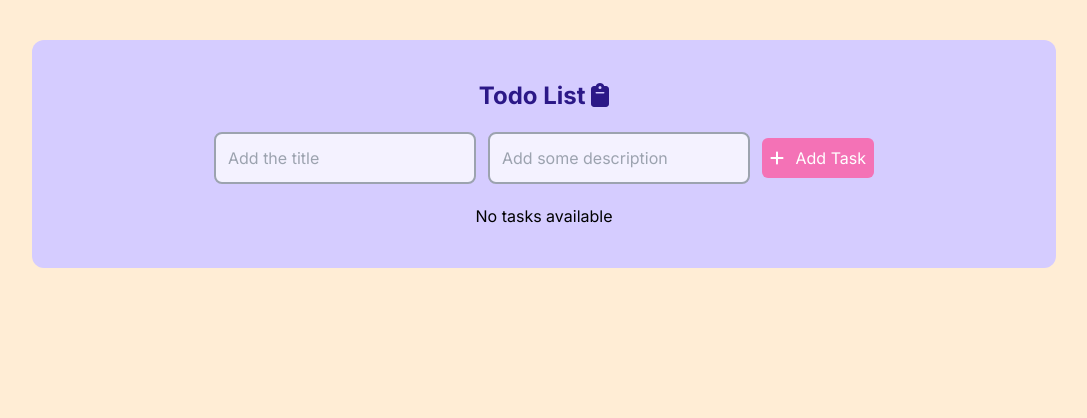
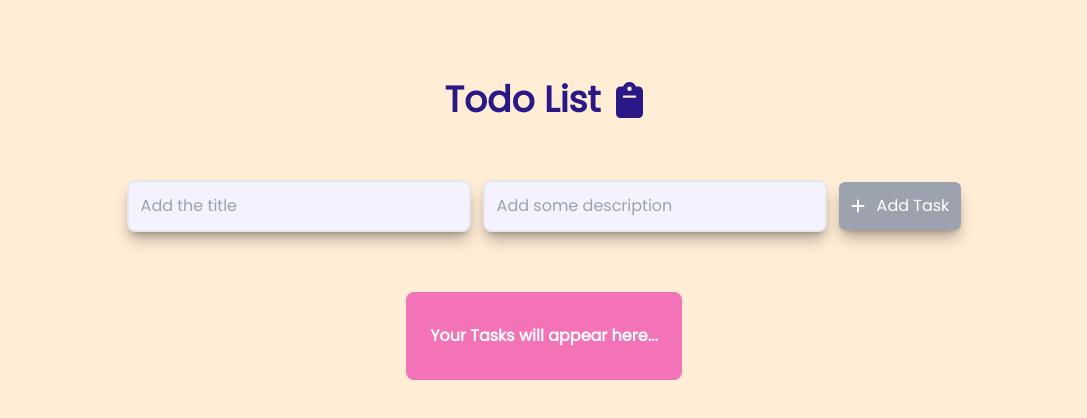
Before and after one commit to Sohini3018/simple-todo-list-UI, a Next.js app: page / in a window 1280 px wide. Shown: the top 418 px of the page, without its empty margins (96-1183 px from the left). Built offline with nearby package versions, Linux system fonts and the light colour scheme.

Commit message:
several changes to improve ui and ux

```diff
--- a/app/components/Todo.jsx
+++ b/app/components/Todo.jsx
@@ -1,11 +1,26 @@
 "use client";
 import React, { useState } from "react";
+import { FontAwesomeIcon } from "@fortawesome/react-fontawesome";
+import { faPencil, faTrash } from "@fortawesome/free-solid-svg-icons";
+export const maxTitle = 30;
 
-const Todo = ({ task, index, handleDelete,handleEdit }) => {
+const Todo = ({ task, index, handleDelete, handleEdit }) => {
   const [isDone, setIsDone] = useState(false);
   const [toggleEdit, setToggleEdit] = useState(false);
+  const [isDetailsVisible, setDetailsVisible] = useState(false);
   const [editedTitle, setEditedTitle] = useState(task.title);
   const [editedDesc, setEditedDesc] = useState(task.desc);
+
+  const handleTitle = (e) => {
+    const title_ = e.target.value;
+    if (title_.length <= maxTitle) {
+      setEditedTitle(title_);
+    }
+  };
+
+  const toggleDetails = () => {
+    setDetailsVisible(!isDetailsVisible);
+  };
 
   const handletaskDone = () => {
     setIsDone(!isDone);
@@ -13,29 +28,29 @@ const Todo = ({ task, index, handleDelete,handleEdit }) => {
 
   const handleToggleEdit = () => {
     setToggleEdit(true);
-  }
+  };
 
-  const handleSaveEdit = ()=>{
-    handleEdit(index,editedTitle,editedDesc);
+  const handleSaveEdit = () => {
+    handleEdit(index, editedTitle, editedDesc);
     setToggleEdit(false);
-  }
+  };
 
   return (
-    <li className="flex flex-grow justify-between items-center bg-[#F4F2FF] border-0 rounded-lg m-5 p-3 flex-col gap-4 md:flex-row md:flex-grow">
+    <li className="flex flex-grow justify-between w-full md:w-auto md:min-w-[500px] max-w-2xl items-center bg-[#F4F2FF] rounded-lg px-5 py-3 my-5 md:mx-8 gap-4 md:flex-row md:flex-grow shadow-lg shadow-black/30">
       <div className="flex flex-col">
-      {toggleEdit? (
-        <div className="flex flex-col gap-3 mt-3">
+        {toggleEdit ? (
+          <div className="flex flex-col gap-3 mt-3 w-[62vw] md:w-[40vw]">
             <input
               type="text"
               placeholder="Edit the title"
-            className="bg-[#F4F2FF] p-2 border-2 border-gray-400 rounded-lg"
+              className="bg-[#F4F2FF]  p-2 border-2 border-[#2B1887] rounded-lg"
               value={editedTitle}
-            onChange={(e) => setEditedTitle(e.target.value)}
+              onChange={handleTitle}
             />
-          <input
-            type="text"
+            <textarea
+              rows={3}
               placeholder="Edit the description"
-            className="bg-[#F4F2FF] p-2 border-2 border-gray-400 rounded-lg"
+              className="bg-[#F4F2FF]  p-2 border-2 border-[#2B1887] rounded-lg"
               value={editedDesc}
               onChange={(e) => setEditedDesc(e.target.value)}
             />
@@ -46,42 +61,69 @@ const Todo = ({ task, index, handleDelete,handleEdit }) => {
               Save
             </button>
           </div>
-      ):(
-        <>
-        <p className={`text-lg font-bold ${isDone ? "line-through" : ""}`}>
-          {task.title}
-        </p>
-        <p className="text-md text-blue-800">{task.desc}</p></>
-      )
-      }
-
-      </div>
-
-      <div className="flex justify-between gap-4">
-        <button
-          className="text-white bg-[#ecb800] hover:bg-yellow-700 rounded-md p-2"
+        ) : (
+          <div className="flex flex-col">
+            <div className="flex flex-row items-center gap-3">
+              <input
+                type="checkbox"
+                id="done"
+                name="title"
+                className="h-5 w-5 rounded-lg"
                 onClick={() => {
                   handletaskDone(index);
                 }}
+              />
+              <label
+                for="title"
+                className={`md:text-xl font-bold ${
+                  isDone ? "line-through" : ""
+                }`}
               >
-          Done
+                {task.title}
+              </label>
+              <button
+                className={`text-pink-400 text-sm ${
+                  isDetailsVisible ? "hidden" : "block"
+                }`}
+                onClick={toggleDetails}
+              >
+                Show Details
               </button>
               <button
-          className="text-white bg-[#ea4863] hover:bg-red-600 rounded-md p-2"
+                className={`text-pink-400 text-sm ${
+                  !isDetailsVisible ? "hidden" : "block"
+                }`}
+                onClick={toggleDetails}
+              >
+                Hide Details
+              </button>
+            </div>
+            {isDetailsVisible ? (
+              <p className="mt-4 text-sm text-justify px-8">{task.desc}</p>
+            ) : (
+              <p></p>
+            )}
+          </div>
+        )}
+      </div>
+
+      {isDone ? (
+        <button
+          className="text-white rounded-md p-2"
           onClick={() => {
             handleDelete(index);
           }}
         >
-          Delete
+          <FontAwesomeIcon className="text-red-600" icon={faTrash} />
         </button>
+      ) : (
         <button
-          className="text-white bg-[#6f87e8] hover:bg-blue-600 rounded-md p-2"
+          className="text-white rounded-md p-2"
           onClick={handleToggleEdit}
         >
-          Edit
+          <FontAwesomeIcon className="text-yellow-600" icon={faPencil} />
         </button>
-
-      </div>
+      )}
     </li>
   );
 };
--- a/app/layout.js
+++ b/app/layout.js
@@ -1,7 +1,7 @@
 import './globals.css'
-import { Inter } from 'next/font/google'
+import { Poppins } from 'next/font/google'
 
-const inter = Inter({ subsets: ['latin'] })
+const inter = Poppins({ subsets: ['latin'], weight: ['400'] })
 
 export const metadata = {
   title: 'Create Next App',
--- a/app/page.js
+++ b/app/page.js
@@ -1,17 +1,21 @@
 "use client";
+
 import React, { useState } from "react";
 import { FontAwesomeIcon } from "@fortawesome/react-fontawesome";
 import { faAdd, faClipboard } from "@fortawesome/free-solid-svg-icons";
 import Todo from "./components/Todo";
+import { maxTitle } from "./components/Todo";
 
 const page = () => {
   const [title, setTitle] = useState("");
   const [desc, setDesc] = useState("");
-
   const [addTask, setAddTask] = useState([]);
 
   const handleTitle = (e) => {
-    setTitle(e.target.value);
+    const title_ = e.target.value;
+    if (title_.length <= maxTitle) {
+      setTitle(title_);
+    }
   };
 
   const handleDesc = (e) => {
@@ -19,13 +23,9 @@ const page = () => {
   };
 
   const handleSubmitTask = () => {
-    {
-      if (title !=="") {
     setAddTask([...addTask, { title: title, desc: desc }]);
     setTitle("");
     setDesc("");
-      } else alert("Please enter a task");
-    }
   };
 
   const handleDelete = (i) => {
@@ -35,55 +35,65 @@ const page = () => {
     setAddTask(updatedTask);
   };
 
-  const handleEdit = (index,editedTitle,editedDesc)=>{
+  const handleEdit = (index, editedTitle, editedDesc) => {
     const updatedTask = [...addTask];
-    updatedTask[index] = {title: editedTitle, desc: editedDesc};
+    updatedTask[index] = { title: editedTitle, desc: editedDesc };
     setAddTask(updatedTask);
   }
 
   return (
-    <div className="h-screen bg-orange-100 py-10">
+    <main className="h-screen bg-orange-100 py-10 overflow-x-hidden">
       <div className="flex justify-center">
-      <div className="bg-[#D5CCFF] flex flex-col justify-center items-center w-[80%] p-10 border-0 rounded-xl">
-        <p className="w-15 text-2xl text-[#2B1887] font-bold">
-          Todo List <FontAwesomeIcon icon={faClipboard} />
-        </p>
-        <div className="flex justify-center items-center m-5 flex-col gap-3 md:flex-row ">
+        <div className="flex flex-col justify-center items-center w-[80%] py-10 border-0 rounded-xl">
+          <div className="flex flex-row gap-4 items-center mb-6">
+            <p className="w-15 text-4xl text-[#2B1887] font-bold">Todo List</p>
+            <FontAwesomeIcon icon={faClipboard} className="text-4xl text-[#2B1887]" />
+          </div>
+
+          <div className="flex justify-center items-center m-5 flex-col gap-3 md:flex-row w-[70vw] rounded-lg py-4">
             <input
               type="text"
               placeholder="Add the title"
-            className="bg-[#F4F2FF] p-3 border-2 border-gray-400 rounded-lg"
+              className={`bg-[#F4F2FF] w-64 md:w-auto p-3 border-2 rounded-lg ${title.length === maxTitle ? "text-red-500" : ""} focus:outline-none shadow-lg shadow-black/30 focus:shadow-pink-500`}
               value={title}
               onChange={handleTitle}
             />
             <input
               type="text"
               placeholder="Add some description"
-            className="bg-[#F4F2FF] p-3 border-2 border-gray-400 rounded-lg"
+              className="bg-[#F4F2FF] w-64 md:w-auto p-3 border-2 rounded-lg focus:outline-none shadow-lg shadow-black/30 focus:shadow-pink-500"
               value={desc}
               onChange={handleDesc}
             />
+
             <button
-            className="flex justify-between items-center text-white bg-pink-400 hover:bg-pink-900 rounded-md p-2 w-[7rem]"
+              className={`min-w-fit flex justify-between items-center gap-3 text-white ${title.length === 0 ? "bg-gray-400" : "bg-pink-500 hover:bg-pink-700 "} shadow-lg shadow-black/30 rounded-md p-3 w-[7rem] mt-4 md:mt-0`}
               onClick={handleSubmitTask}
+              disabled={title.length === 0 ? true : false}
             >
               <FontAwesomeIcon icon={faAdd} />
               Add Task
             </button>
           </div>
-        {/* showTasks if there is atleast one task available */}
+
+          {/* showTasks if there is at least one task available */}
+          <div className="rounded-lg py-8 w-full md:w-auto md:px-6 md:bg-pink-400 mt-6">
             {addTask.length == 0 ? (
-          "No tasks available"
+              <p className="text-center text-pink-500 md:text-white font-bold">Your Tasks will appear here...</p>
             ) : (
               <div>
+                <h3 className="text-center text-xl text-pink-500 md:text-white font-bold mb-8">All Category Tasks</h3>
+                <ul>
                   {addTask.map((task, i) => {
-              return <Todo task={task} index={i} handleDelete={handleDelete} handleEdit={handleEdit}/>;
+                    return <Todo task={task} index={i} handleDelete={handleDelete} handleEdit={handleEdit} />;
                   })}
+                </ul>
               </div>
             )}
           </div>
         </div>
       </div>
+    </main>
   );
 };
 
```
Lines whose indentation alone changed are shown as unchanged.
